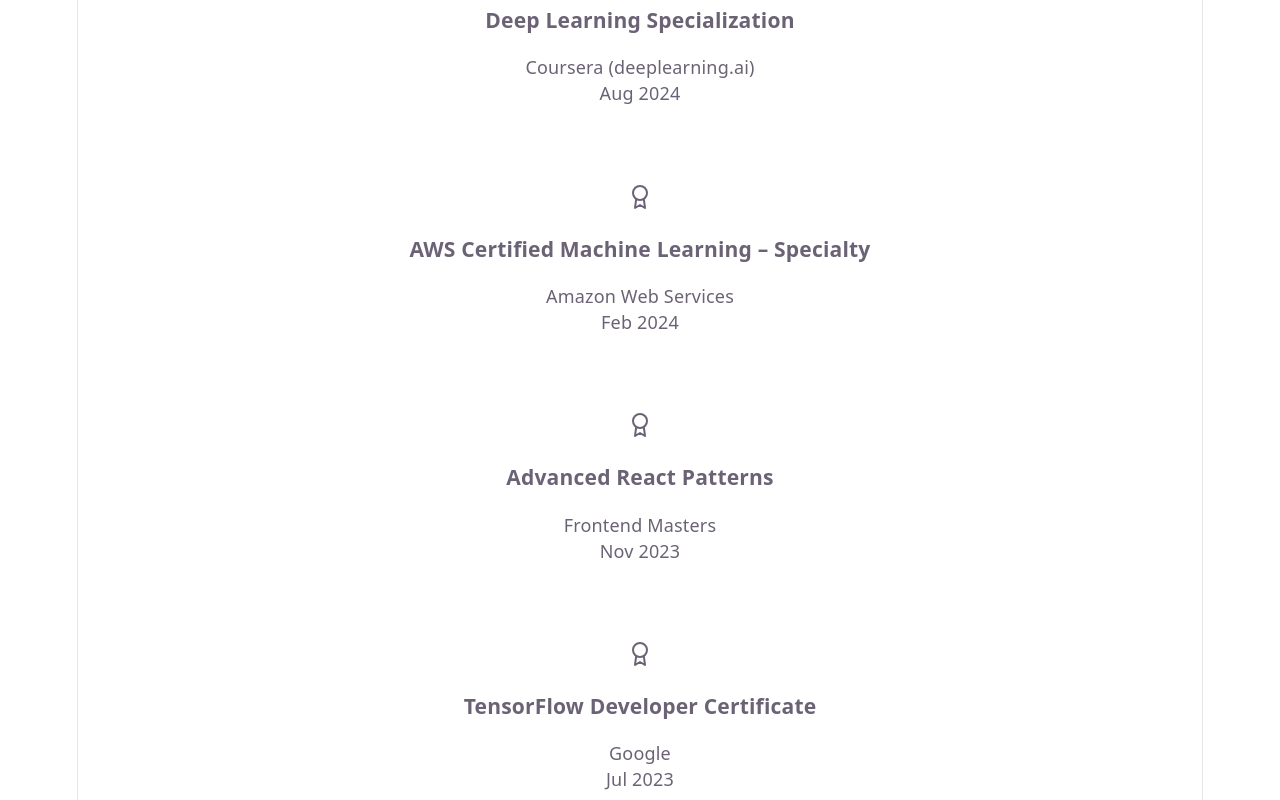
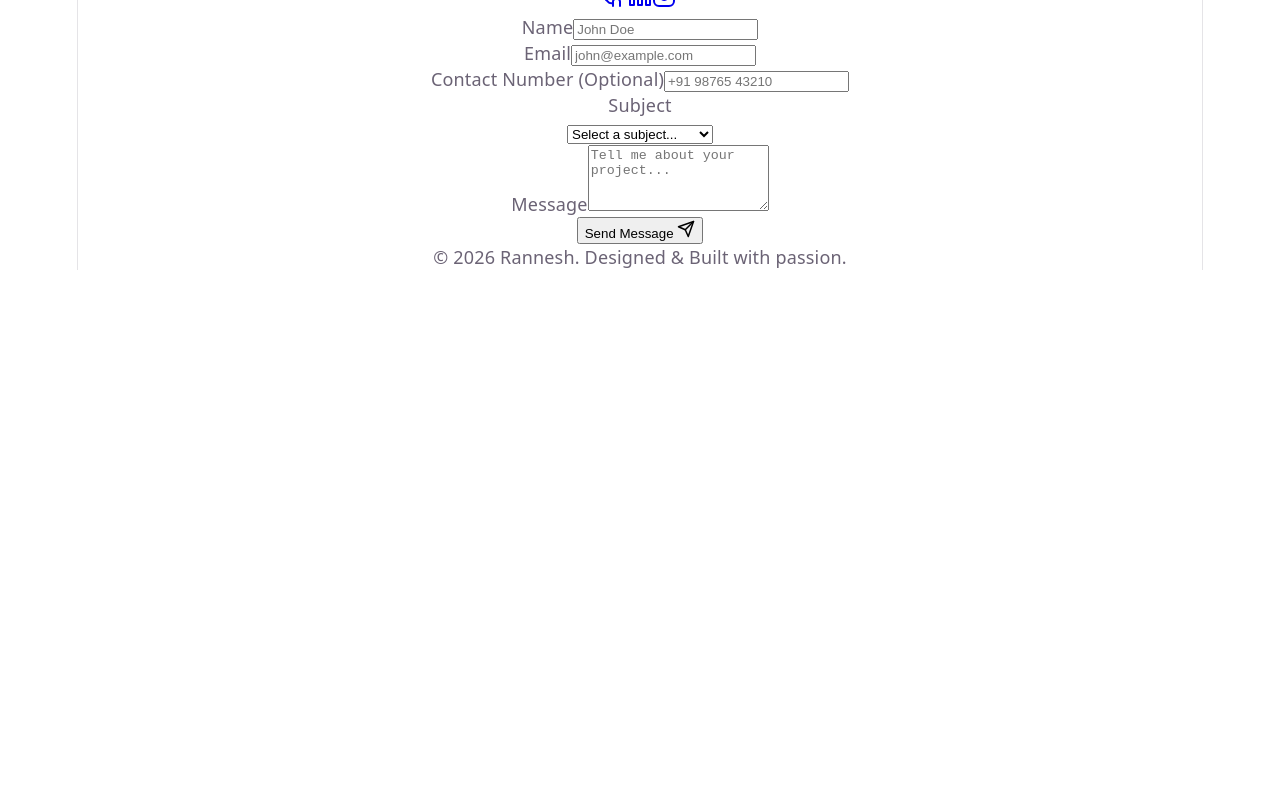
Before and after one commit to ranneshkhumar/Portfolio, a React (Vite) app: page / in a window 1280 px wide. Shown: the part 10040-10840 px from the top of the page. After the commit the page ends 10310 px from the top, so only its background shows below. Built offline with nearby package versions, Linux system fonts and the light colour scheme; the HTML template or start-up script is replaced by a standard one.

Commit message:
removed certification

```diff
--- a/src/App.jsx
+++ b/src/App.jsx
@@ -6,7 +6,6 @@
 import { Skills } from './components/sections/Skills';
 import { Projects } from './components/sections/Projects';
 import { Timeline } from './components/sections/Timeline';
-import { Certifications } from './components/sections/Certifications';
 import { Contact } from './components/sections/Contact';
 
 function App() {
@@ -19,7 +18,7 @@
         <Skills />
         <Projects />
         <Timeline />
-        <Certifications />
+
         <Contact />
       </Layout>
     </ThemeProvider>
--- a/src/components/sections/Certifications.jsx
+++ /dev/null
@@ -1,73 +0,0 @@
-import { motion } from 'framer-motion';
-import { SectionTitle } from '../ui/SectionTitle';
-import { certifications } from '../../data/certifications';
-import { staggerContainer, fadeIn } from '../../utils/animations';
-import { FiAward, FiExternalLink } from 'react-icons/fi';
-
-export const Certifications = () => {
-  return (
-    <section id="certifications" className="py-24 relative z-10 overflow-hidden">
-      <div className="container mx-auto px-6">
-        <SectionTitle title="Credentials" subtitle="Continuous Learning" />
-
-        <motion.div
-          variants={staggerContainer(0.1)}
-          initial="hidden"
-          whileInView="show"
-          viewport={{ once: true, margin: "-100px" }}
-          className="grid grid-cols-1 sm:grid-cols-2 lg:grid-cols-4 gap-6"
-        >
-          {certifications.map((cert) => (
-            <motion.div
-              key={cert.id}
-              variants={fadeIn('up', 'tween', 0, 0.5)}
-              className="h-[280px] w-full perspective-1000 group cursor-pointer"
-              style={{ perspective: '1000px' }}
-            >
-              <div
-                className="relative w-full h-full transition-transform duration-700 transform-style-preserve-3d group-hover:rotate-y-180"
-                style={{ transformStyle: 'preserve-3d', transitionProperty: 'transform' }}
-              >
-                {/* Front */}
-                <div
-                  className="absolute inset-0 w-full h-full glass-panel rounded-2xl p-6 flex flex-col justify-between overflow-hidden"
-                  style={{ backfaceVisibility: 'hidden' }}
-                >
-                  {/* Holographic Shimmer Effect */}
-                  <div className="absolute inset-0 bg-gradient-to-tr from-transparent via-white/10 to-transparent opacity-0 group-hover:opacity-100 translate-x-[-100%] group-hover:translate-x-[100%] transition-all duration-1000 ease-in-out" />
-
-                  <div>
-                    <div className="p-3 bg-primary/10 w-max rounded-lg mb-4 text-primary">
-                      <FiAward size={24} />
-                    </div>
-                    <h3 className="font-syne font-bold text-lg mb-2">{cert.name}</h3>
-                    <p className="text-secondary font-sans text-sm">{cert.issuer}</p>
-                  </div>
-                  <span className="text-xs font-sans font-bold text-primary">{cert.date}</span>
-                </div>
-
-                {/* Back */}
-                <div
-                  className="absolute inset-0 w-full h-full glass-panel rounded-2xl p-6 flex flex-col items-center justify-center text-center bg-primary/5 border-primary/30"
-                  style={{ backfaceVisibility: 'hidden', transform: 'rotateY(180deg)' }}
-                >
-                  <p className="text-sm font-sans text-secondary mb-2">Credential ID</p>
-                  <p className="font-syne font-bold text-sm mb-6 truncate w-full">{cert.credentialId}</p>
-
-                  <a
-                    href={cert.link}
-                    target="_blank"
-                    rel="noopener noreferrer"
-                    className="inline-flex items-center gap-2 px-6 py-2 bg-primary text-white rounded-full text-sm font-bold hover:shadow-[0_0_15px_rgba(124,58,237,0.5)] transition-all"
-                  >
-                    Verify <FiExternalLink size={16} />
-                  </a>
-                </div>
-              </div>
-            </motion.div>
-          ))}
-        </motion.div>
-      </div>
-    </section>
-  );
-};
--- a/src/data/certifications.js
+++ /dev/null
@@ -1,34 +0,0 @@
-export const certifications = [
-  {
-    id: 1,
-    name: "Deep Learning Specialization",
-    issuer: "Coursera (deeplearning.ai)",
-    date: "Aug 2024",
-    credentialId: "DL-9876543210",
-    link: "#"
-  },
-  {
-    id: 2,
-    name: "AWS Certified Machine Learning – Specialty",
-    issuer: "Amazon Web Services",
-    date: "Feb 2024",
-    credentialId: "AWS-ML-123456",
-    link: "#"
-  },
-  {
-    id: 3,
-    name: "Advanced React Patterns",
-    issuer: "Frontend Masters",
-    date: "Nov 2023",
-    credentialId: "FM-REACT-098",
-    link: "#"
-  },
-  {
-    id: 4,
-    name: "TensorFlow Developer Certificate",
-    issuer: "Google",
-    date: "Jul 2023",
-    credentialId: "TF-CERT-456",
-    link: "#"
-  }
-];
```
